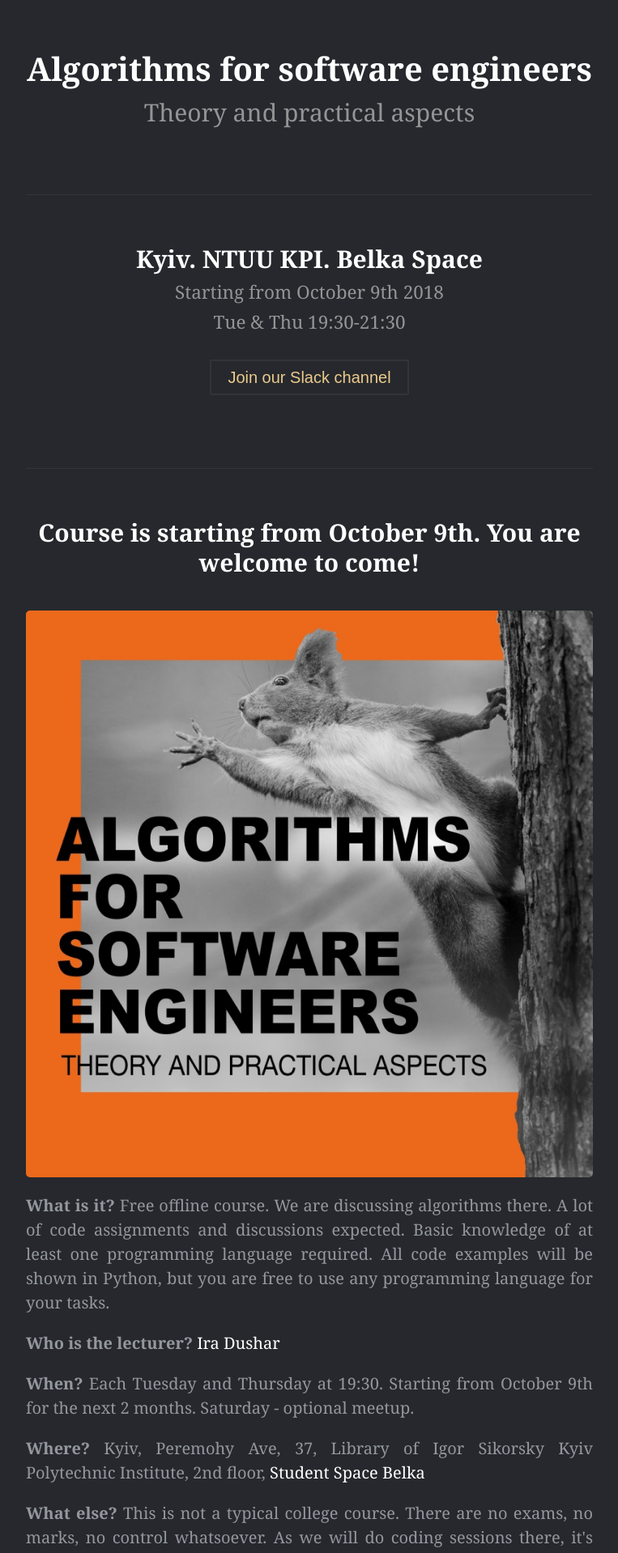
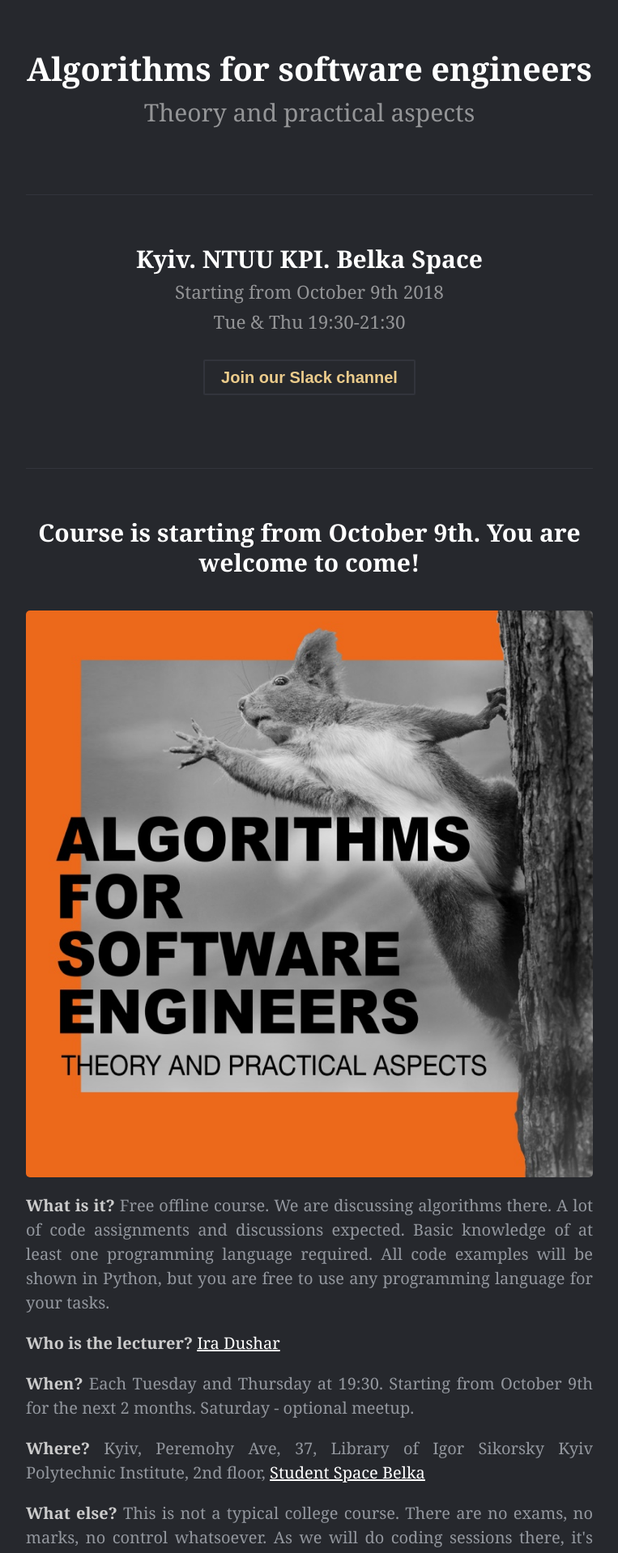
Before and after one commit to ira-dushar/algorithms, a Jekyll site: the page index.html, which Jekyll copies as it is, in a window 1280 px wide. Shown: the top 1918 px of the page at 81% size, without its empty margins (258-1021 px from the left). Built offline with Jekyll 4.4.1, drawn with Linux system fonts in a browser that asks for light colours; some of the changed text lies outside the part shown.

Commit message:
Improve styles.

```diff
--- a/index.html
+++ b/index.html
@@ -72,11 +72,11 @@
 
 	    <p><b>What is it? </b>Free offline course. We are discussing algorithms there. A lot of code assignments and discussions expected. Basic knowledge of at least one programming language required. All code examples will be shown in Python, but you are free to use any programming language for your tasks.</p>
 
-	    <p><b>Who is the lecturer? </b> <a href="https://www.linkedin.com/in/ira-dushar/">Ira Dushar</a> </p>
+	    <p><b>Who is the lecturer? </b> <a class="underlined" href="https://www.linkedin.com/in/ira-dushar/">Ira Dushar</a> </p>
 
 		<p><b>When? </b>Each Tuesday and Thursday at 19:30. Starting from October 9th for the next 2 months. Saturday - optional meetup.</p>
 
-		<p><b>Where? </b>Kyiv, Peremohy Ave, 37, Library of Igor Sikorsky Kyiv Polytechnic Institute, 2nd floor, <a href="https://goo.gl/sEoXoA">Student Space Belka</a></p>
+		<p><b>Where? </b>Kyiv, Peremohy Ave, 37, Library of Igor Sikorsky Kyiv Polytechnic Institute, 2nd floor, <a class="underlined" href="https://goo.gl/sEoXoA">Student Space Belka</a></p>
 
 		<p><b>What else? </b>This is not a typical college course. There are no exams, no marks, no control whatsoever. As we will do coding sessions there, it's highly recommended to bring a laptop to meetups. All questions and announcements will go via our Slack channel.</p>
 
@@ -94,16 +94,16 @@
         <h3>Short video to show how it was</h3>
 	<p><iframe width="700" height="393" src="https://www.youtube.com/embed/oQbaxDvVGm4?rel=0&amp;showinfo=0" allow="autoplay; encrypted-media" allowfullscree frameborder="0" allow="autoplay; encrypted-media" allowfullscreen style="max-width: 100%;"></iframe></p>
 	<h3>Slides</h3>
-	<p><iframe src="//www.slideshare.net/slideshow/embed_code/key/y2zu45R6tYg1Lr" width="700" height="570" frameborder="0" marginwidth="0" marginheight="0" scrolling="no" style="border:1px solid #CCC; border-width:1px; margin-bottom:5px; max-width: 100%;" allowfullscreen> </iframe></p>
+	<p><iframe src="//www.slideshare.net/slideshow/embed_code/key/y2zu45R6tYg1Lr" id="slides-frame" frameborder="0" marginwidth="0" marginheight="0" scrolling="no" style="border:1px solid #CCC; border-width:1px; margin-bottom:5px; max-width: 100%;" allowfullscreen> </iframe></p>
 	<h3>Code</h3>
-	<p><a href="https://github.com/ira-dushar/algorithms-code/tree/master/Intro">Code examples</a> written on Python are available on the github.</p>
+	<p><a class="underlined" href="https://github.com/ira-dushar/algorithms-code/tree/master/Intro">Code examples</a> written on Python are available on the github.</p>
     </article>
 <hr>
     <article class="post">
     <h2 class="post-title">
         Lecture 2
     </h2>
-	<p><a href="https://github.com/ira-dushar/algorithms-code/tree/master/Lecture2">Code examples</a> are already available on the github</p>
+	<p><a class="underlined" href="https://github.com/ira-dushar/algorithms-code/tree/master/Lecture2">Code examples</a> are already available on the github</p>
    </article>
  <hr>
 </div>
@@ -113,11 +113,25 @@
 
       <footer class="footer">
         <small>
-          &copy; <time datetime="2018-10-09T12:21:47+03:00">2018</time>. All rights reserved. Special thanks to <a href="https://www.instagram.com/belka.space/">Student Space Belka</a> for location to host this event.
+          &copy; <time datetime="2018-10-09T12:21:47+03:00">2018</time>. All rights reserved. <br> Special thanks to <a class="underlined" href="https://www.instagram.com/belka.space/">Student Space Belka</a> for location to host this event.
         </small>
       </footer>
     </div>
 
 
+    <script src="https://code.jquery.com/jquery-3.3.1.min.js"></script>
+    <script>
+      function updateSlidesFrame() {
+	  var $node = $("#slides-frame");
+	  var w = $node.parent().width();
+	  var h = w * (570/700);
+
+	  $node.prop('width', w);
+	  $node.prop('height', h);
+      }
+
+      $(window).on('resize', updateSlidesFrame);
+      $(updateSlidesFrame);
+    </script>
   </body>
 </html>
--- a/override_styles.css
+++ b/override_styles.css
@@ -87,3 +87,26 @@ hr {
 .theme h3 {
   margin-top: 1rem;
 }
+
+p > b {
+    color: #ccc;
+}
+
+.btn {
+    font-weight: bold;
+}
+
+a.underlined {
+    text-decoration: underline;
+}
+
+@media (min-width: 320px) and (max-width: 480px) {
+    body {
+	padding: 2em 0.5em;
+    }
+
+    .container {
+	padding-left: 0.5em;
+	padding-right: 0.5em;
+    }
+}
```
